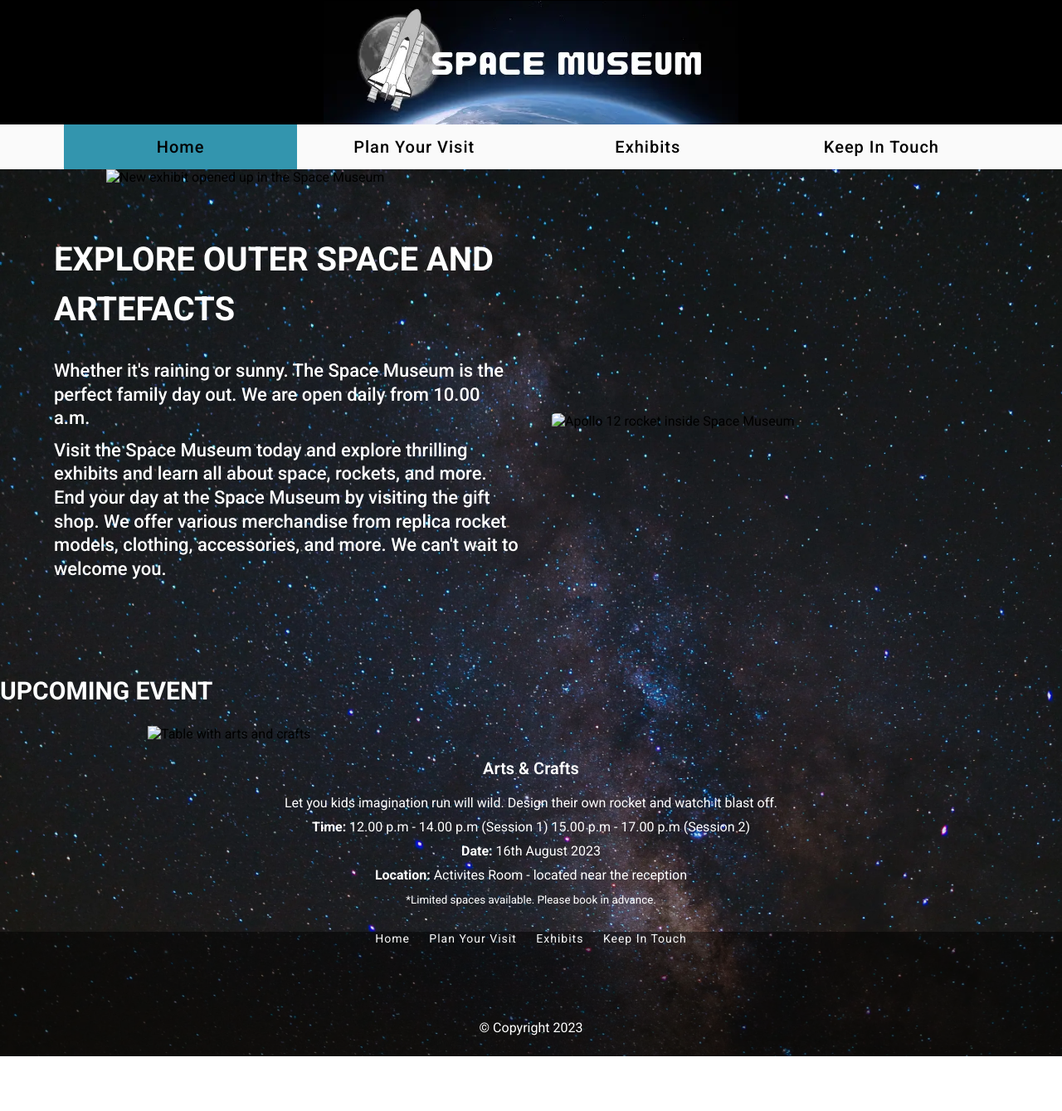
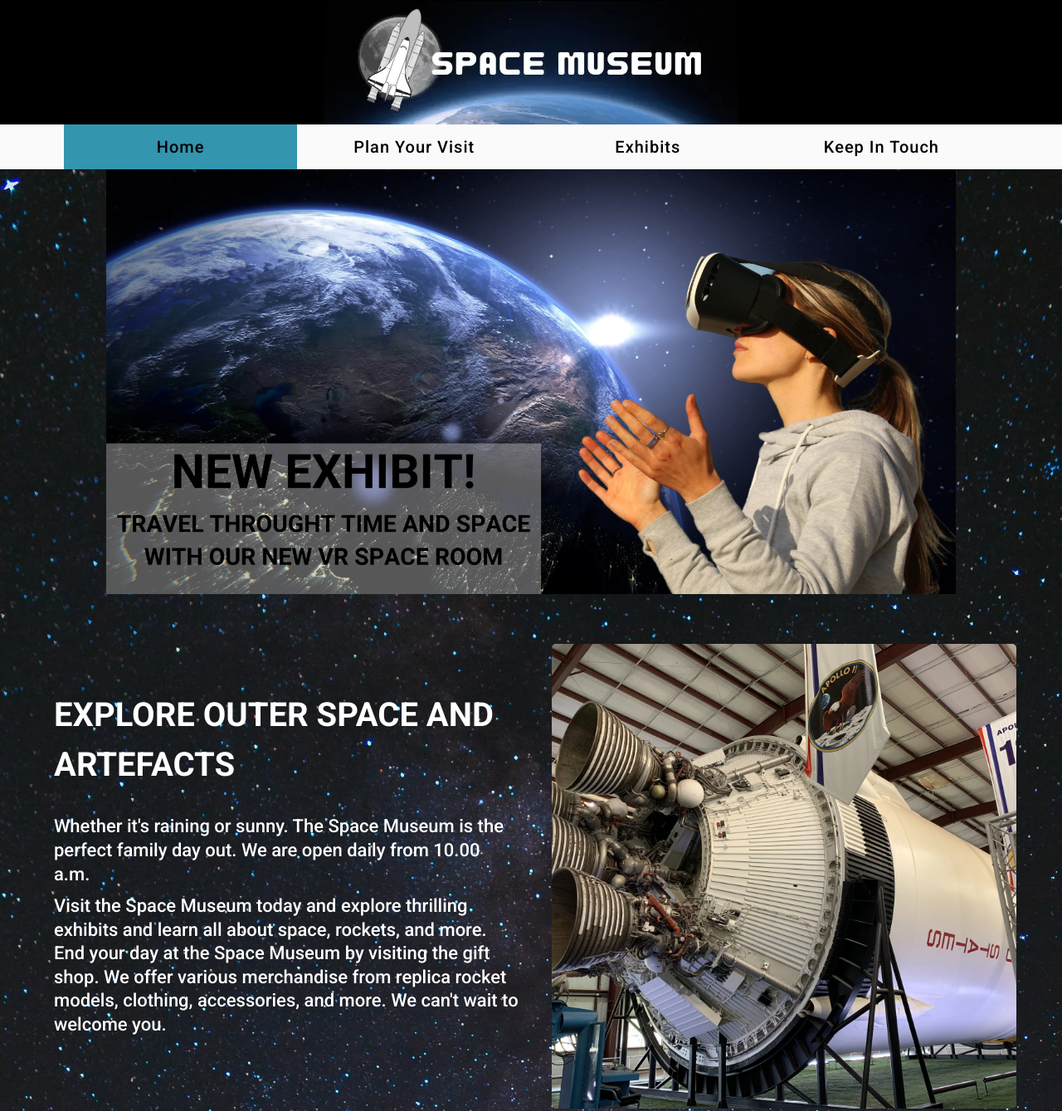
Before and after one commit to sophiebandito/spacemuseum, a plain HTML site: page index.html in a window 1280 px wide. Shown: the top 1339 px of the page at 83% size. Before the commit the page ends 1273 px from the top, so only its background shows below. Drawn offline with Linux system fonts and the light colour scheme; files whose address does not match are found by name.

Commit message:
Update index.html

```diff
--- a/index.html
+++ b/index.html
@@ -21,10 +21,10 @@
     <section>
         <div id="slider">
             <figure class="figure-slider">
-                <img src="assets/Space Museum Building Banner.webp" srcset="assets/Space Museum Building Banner.webp 1680w" alt="Space Museum building with logo">
-                <img src="assets/New Exhibit.webp" alt="New exhibit opened up in the Space Museum">
-                <img src="assets/Cafe Coming Soon.webp" alt="Cafe coming soon in the Space Museum">
-                <img src="assets/Space Room.webp" alt="Picture of the moon from the Space Room exhibit in the Space Museum">
+                <img src="Space Museum Building Banner.webp" srcset="assets/Space Museum Building Banner.webp 1680w" alt="Space Museum building with logo">
+                <img src="New Exhibit.webp" alt="New exhibit opened up in the Space Museum">
+                <img src="Cafe Coming Soon.webp" alt="Cafe coming soon in the Space Museum">
+                <img src="Space Room.webp" alt="Picture of the moon from the Space Room exhibit in the Space Museum">
             </figure>
         </div>
     </section>
@@ -43,7 +43,7 @@
                 </div>
                 <div class="col-6 col-md-6 rocket-image-with-content__col">
                     <div class="rocket-image-with-content__image">
-                        <img src="assets/rocket 2.webp" alt="Apollo 12 rocket inside Space Museum">
+                        <img src="rocket 2.webp" alt="Apollo 12 rocket inside Space Museum">
                     </div>
                 </div>
             </div>
@@ -56,15 +56,15 @@
                 <h2>Upcoming Event</h2>
             </div>
             <div class="event-image">
-                <img src="assets/Eventmedium.webp"
+                <img src="Eventmedium.webp"
                 alt="Table with arts and crafts">
             </div>
             <div class="event-information">
                 <h3>Arts & Crafts</h3>
-                <p>Let you kids imagination run will wild. Design their own rocket and watch it blast off.</p>
+                <p>Let your kid's imagination run wild. Design their own rocket and watch it blast off.</p>
                 <p><strong>Time:</strong> 12.00 p.m - 14.00 p.m (Session 1) 15.00 p.m - 17.00 p.m (Session 2)</p>
                 <p><strong>Date: </strong>16th August 2023</p>
-                <p><strong>Location:</strong> Activites Room - located near the reception</p>
+                <p><strong>Location:</strong> Activities Room - located near the reception</p>
                 <p><small>*Limited spaces available. Please book in advance.</small></p>
             </div>
         </div>
```
